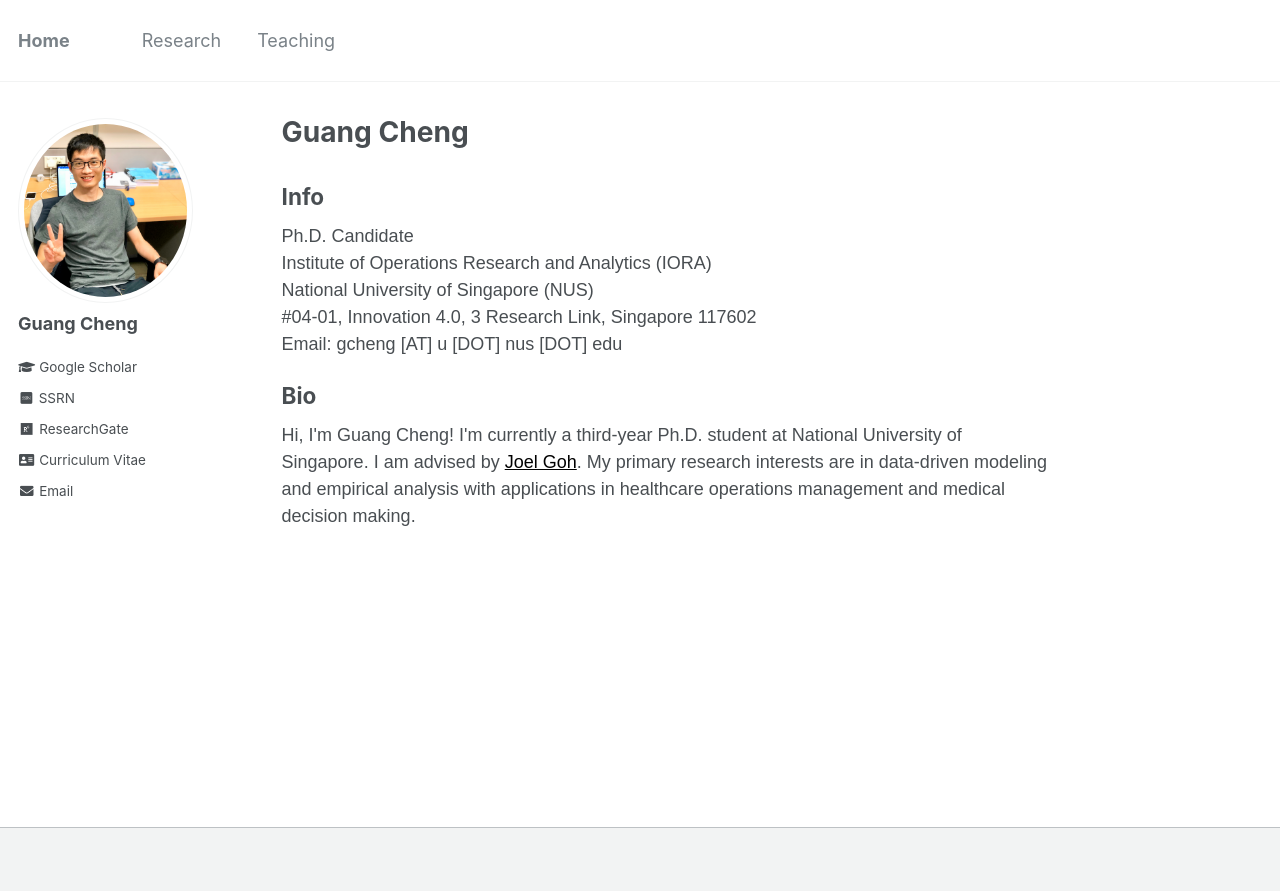
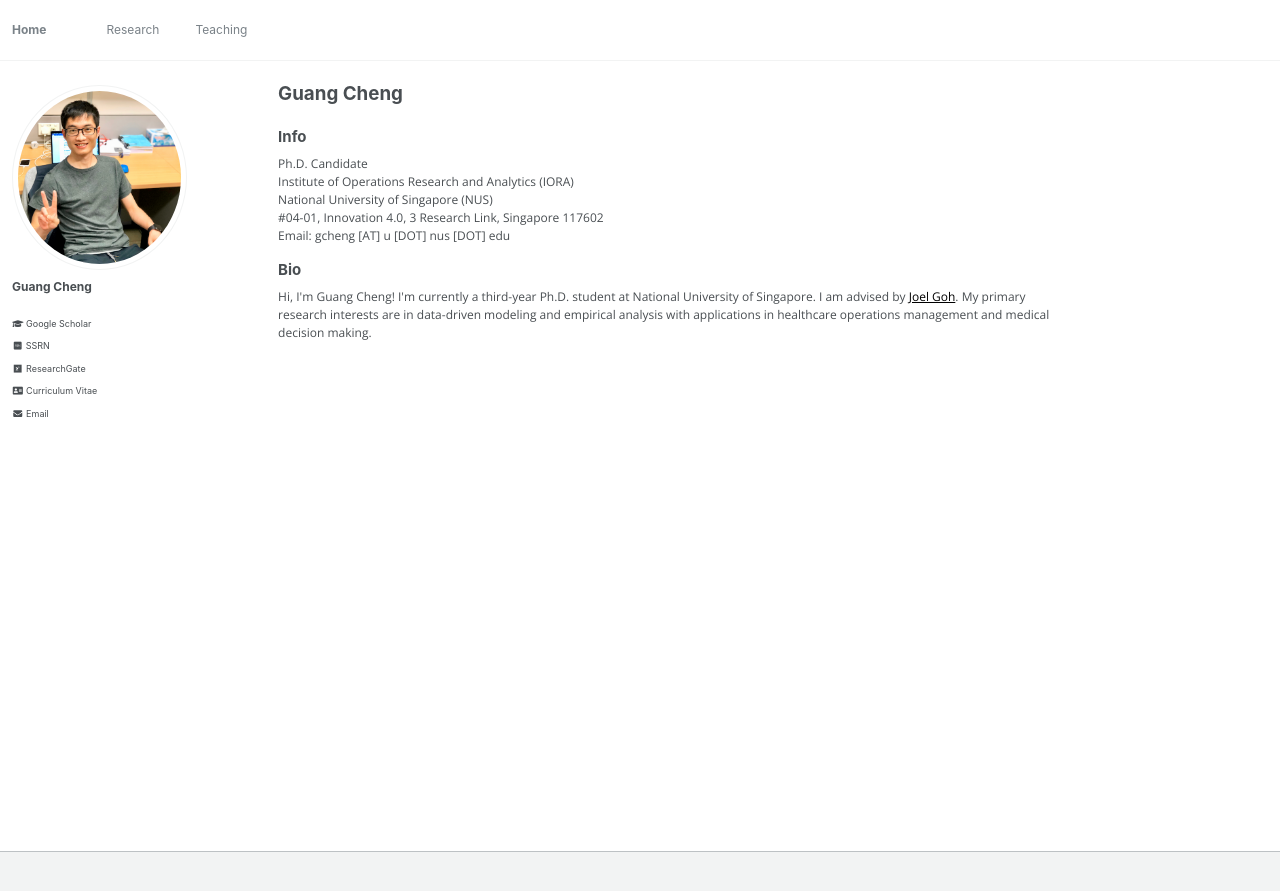
Before and after one commit to gcheng-nus/gcheng-nus.github.io, a Jekyll site: the page built from _pages/about.md, in a window 1280 px wide. Shown: the top 891 px of the page. Built offline with Jekyll 4.4.1, drawn with Linux system fonts in a browser that asks for light colours; some web fonts are replaced.

Commit message:
change font

```diff
--- a/_pages/about.md
+++ b/_pages/about.md
@@ -8,8 +8,12 @@ redirect_from:
   - /about.html
 ---
 
-<body style="font-family: sans-serif;">
-<!-- <body> -->
+<style>
+@import url('https://fonts.googleapis.com/css2?family=Open+Sans&display=swap');
+</style>
+<!-- <body style="font-family: sans-serif; font-size: 9pt;"> -->
+<body style="font-family: Open Sans; font-style: light; font-size: 9pt;">
+<body>
 
 <h2 style="margin-top: 1em;">Info</h2>
 <p>
```
